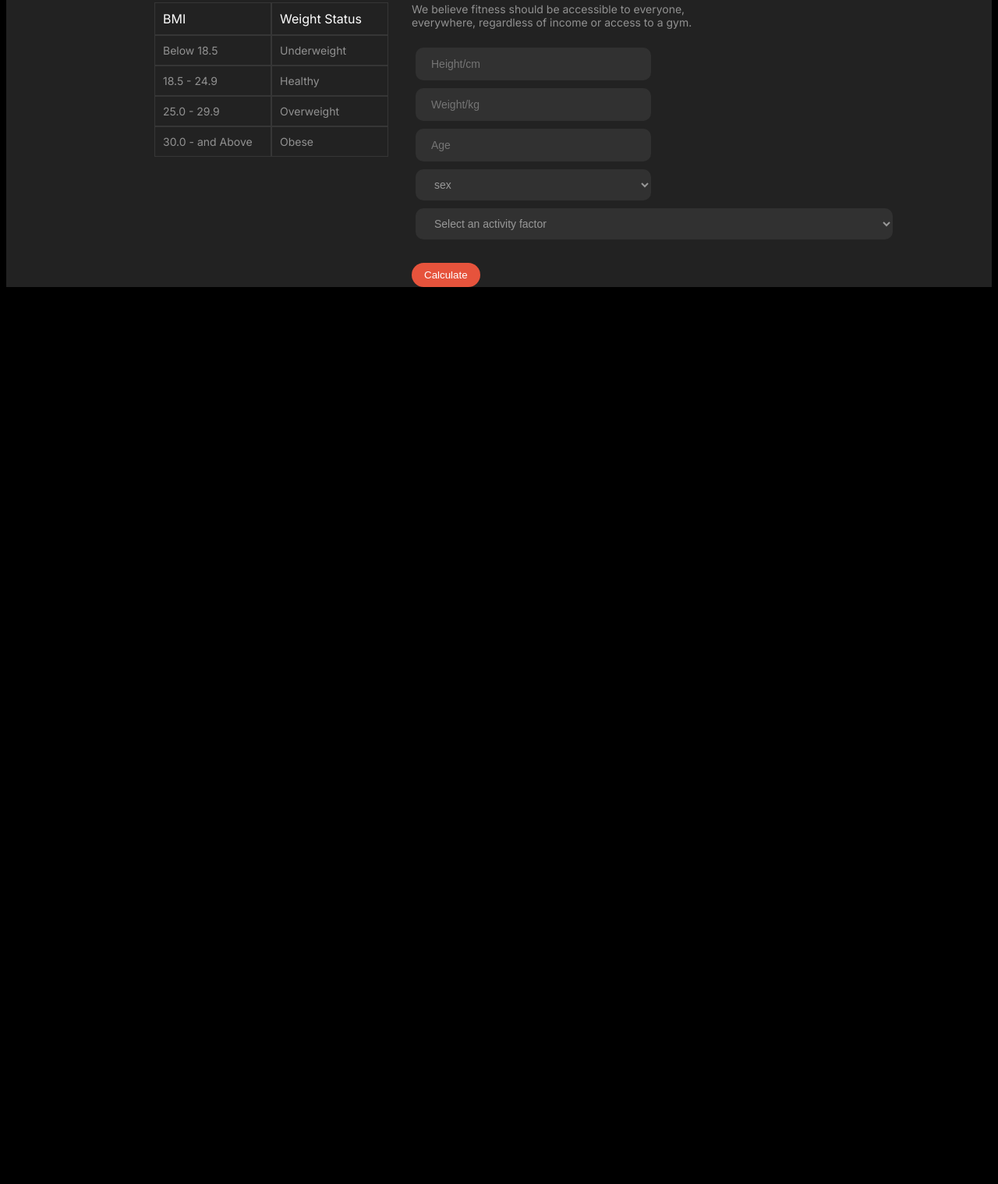
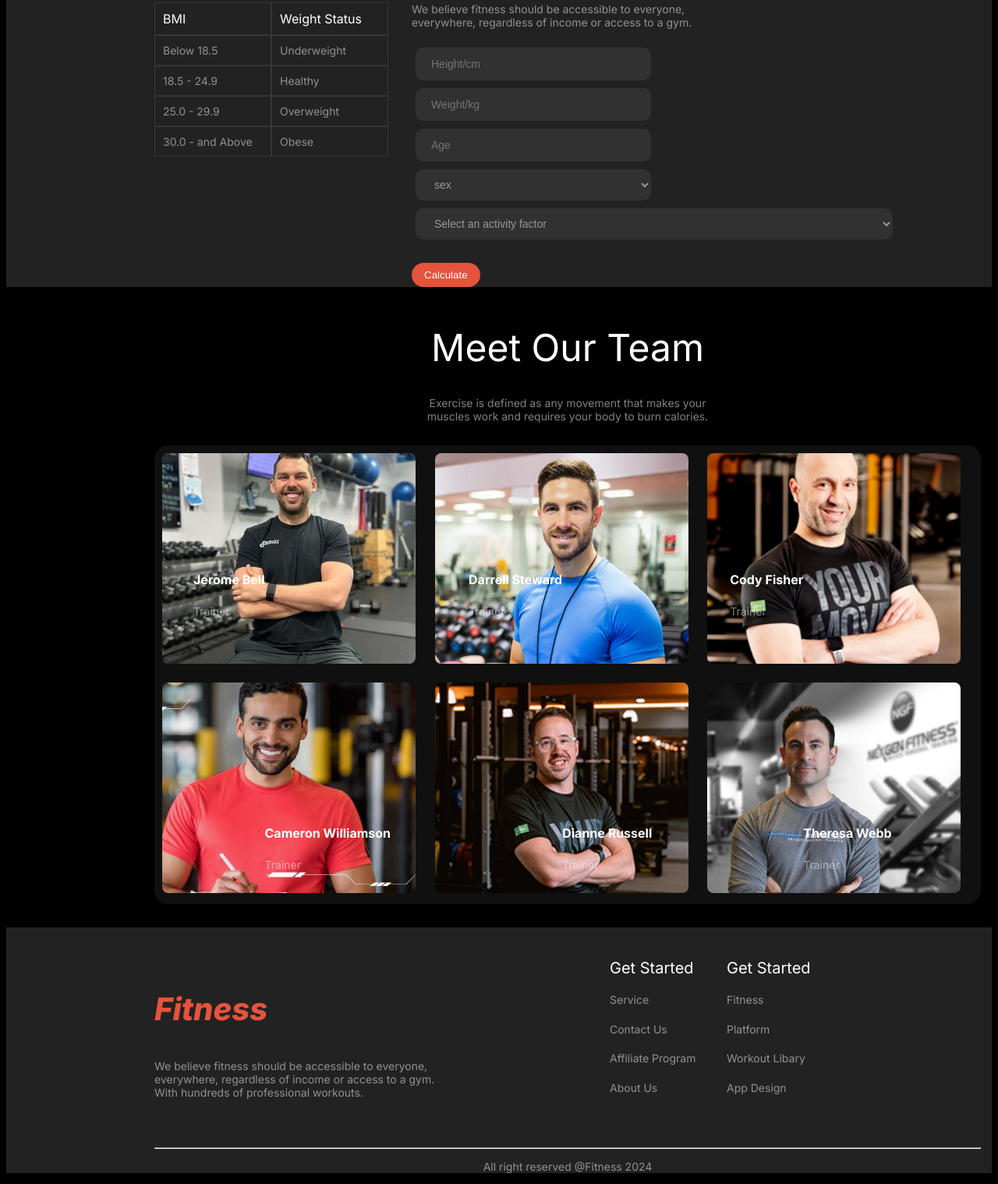
Before and after one commit to mehedihasan1337/assignment-02, a plain HTML site: page index.html in a window 1280 px wide. Shown: the part 2601-4119 px from the top of the page at 78% size. Before the commit the page ends 2977 px from the top, so only its background shows below. Drawn offline with Linux system fonts and the light colour scheme; a web font is replaced by a local one.

Commit message:
all blog

```diff
--- a/index.html
+++ b/index.html
@@ -168,6 +168,80 @@
 
         </div>
       </section>
+      <section class="mgn-3">
+         <div class=" text-center ">
+            <h3 class="section-titel color-1">Meet Our Team</h3>
+            <p class="section-description color-2">Exercise is defined as any movement that makes your <br> muscles work and
+                requires your body to burn calories.</p>
+           </div>
+        <div class="clr-2">
+            <img class="all" src="images/trainer1.png" alt="">
+            <img class="all" src="images/trainer2.png" alt="">
+            <img class="all" src="images/trainer3.png" alt="">
+            <img class="all" src="images/trainer4.png" alt="">
+            <img class="all" src="images/trainer5.png" alt="">
+            <img class="all" src="images/trainer6.png" alt="">
+        </div>
+        <div class="flx">
+            <div class="img-1">
+                <h4 class="color-1">Jerome Bell</h4>
+                <p class="color-2">Trainer</p>
+            </div>
+
+            <div class="img-4">
+                <h4 class="color-1">Cameron Williamson</h4>
+                <p class="color-2">Trainer</p>
+            </div>
+
+            <div class="img-2">
+                <h4 class="color-1">Darrell Steward</h4>
+                <p class="color-2">Trainer</p>
+            </div>
+
+            <div class="img-5">
+                <h4 class="color-1">Dianne Russell</h4>
+                <p class="color-2">Trainer</p>
+            </div>
+
+            <div class="img-3">
+                <h4 class="color-1">Cody Fisher</h4>
+                <p class="color-2">Trainer</p>
+            </div>
+
+            <div class="img-6">
+                <h4 class="color-1">Theresa Webb</h4>
+                <p class="color-2">Trainer</p>
+            </div>
+        </div>
+
+      </section>
+      <section class="box-2" >
+        <div class="box-3  box-4">
+            <div>
+                <h3 class="nav-title text-color"><i>Fitness</i></h3>
+                <p class="color-2">We believe fitness should be accessible to everyone, <br> everywhere, regardless of income or access to a gym. <br> With hundreds of professional workouts.</p>
+
+            </div>
+            <div class="box">
+                <div class="item-1 fnt-sz color-1">Get Started</div>
+                <div class="item-2 fnt-sz  color-1">Get Started</div>
+                <div class="item-3 color-2">Service</div>
+                <div class="item-4 color-2">Fitness</div>
+                <div class="item-5 color-2">Contact Us</div>
+                <div class="item-6 color-2">Platform</div>
+                <div class="item-7 color-2">Affiliate Program</div>
+                <div class="item-8 color-2">Workout Libary</div>
+                <div class="item-9 color-2">About Us</div>
+                <div class="item-10 color-2">App Design</div>
+            </div>
+
+        </div>
+        <div class="last ">
+            <hr>
+        <p class="color-2">All right reserved @Fitness 2024</p>
+        </div>
+
+      </section>
 
    </main>
 </body>
--- a/styles/assignment2.css
+++ b/styles/assignment2.css
@@ -5,6 +5,10 @@
     font-optical-sizing: auto;
    font-style: normal;
   }
+  /* *{
+    margin: 0;
+    padding: 0;
+  } */
   .font{
     font-family: 'Miama';
     font-size:70px;
@@ -318,3 +322,80 @@
     background-color: #ffffff11;
 
   }
+  /* part 4 */
+
+
+
+
+
+     .mgn-3{
+      /* margin-left: 190px;
+      margin-right: 190px; */
+      width: 1060px;
+      margin: 20px 190px;
+
+     }
+     .clr-2{
+      background-color:#ffffff10;
+      border-radius: 18px;
+     }
+
+  .all{
+    width: 325px;
+    height: 270px;
+    object-fit: cover;
+    object-position: 100% center;
+    border-radius: 18px;
+    gap: 30px;
+
+    padding: 10px;
+  }
+  .img-1{
+    margin-left: 50px;
+   margin-top: -800px;
+
+  }
+  .img-2{
+    margin-left: 100px;
+    margin-top: -800px;
+  }
+  .img-3{
+    margin-left: 100px;
+    margin-top: -800px;
+  }
+  .img-4{
+    margin-right: 0px;
+    margin-top: -150px;
+  }
+  .img-5{
+    margin-right:0px;
+    margin-top: -150px;
+  }
+  .img-6{
+    margin-right: 0px;
+    margin-top: -150px;
+  }
+
+
+
+
+
+
+
+
+  .box-2{
+    background-color: #222222;
+
+  }
+  .fnt-sz{
+    font-size: 20px;
+  }
+  .box-4{
+  padding: 40px  190px;
+  }
+  .last{
+    width: 1060px;
+    margin-left: 190px;
+    text-align: center;
+
+  }
```
